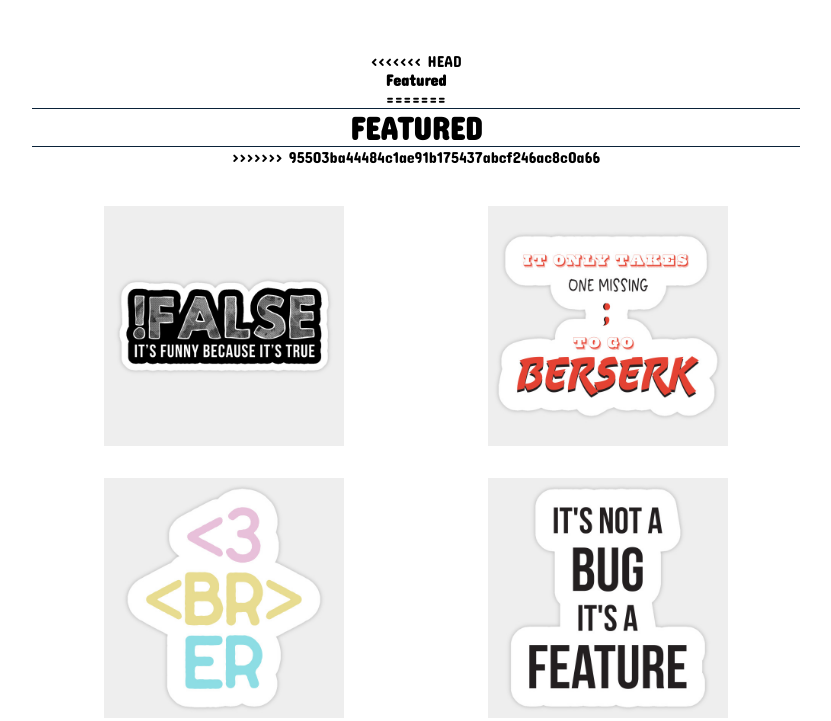
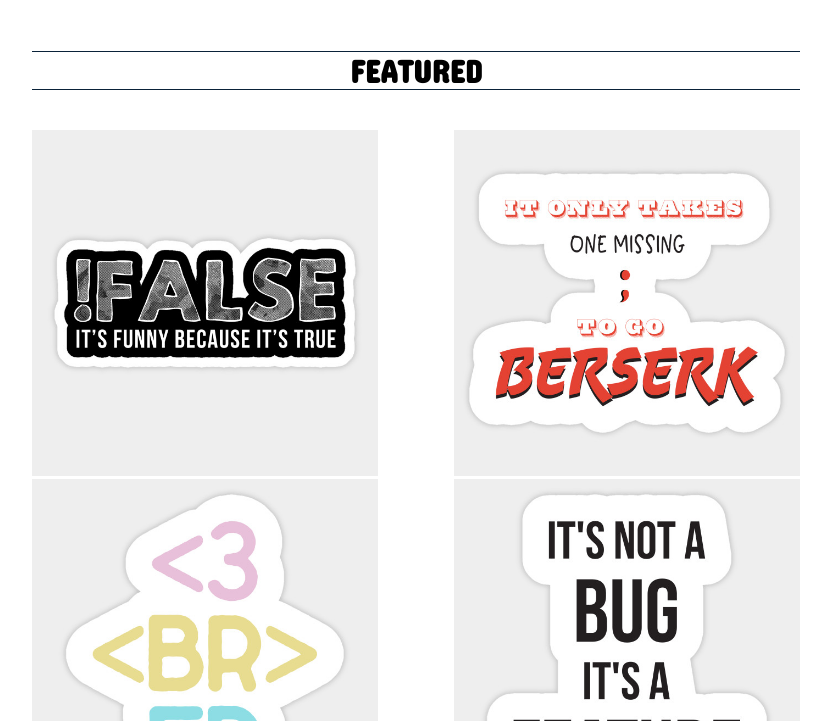
Before and after one commit to ddcaldwell87/shopApp, a plain HTML site: page index.html in a window 1280 px wide. Shown: the part 1339-2060 px from the top of the page, without its empty margins (224-1055 px from the left). Drawn offline with Linux system fonts and the light colour scheme.

Commit message:
layed out featured section

```diff
--- a/index.html
+++ b/index.html
@@ -75,16 +75,13 @@
     <section id="featured-section">
 
         <div class="bar-heading">
-<<<<<<< HEAD
-            <h2>Featured</h2>
-=======
             <h1>Featured</h1>
->>>>>>> 95503ba44484c1ae91b175437abcf246ac8c0a66
         </div>
 
         <div class="sticker-grid-container">
             <div class="sticker-container" id="top-left-stick">
                 <img class="sticker" src="assets/!false.jpg" alt="">
+                <!-- <input type="submit" value="Buy Now"> -->
             </div>
             <div class="sticker-container" id="top-right-stick">
                 <img class="sticker" src="assets/berserk.jpg" alt="">
--- a/styles.css
+++ b/styles.css
@@ -180,6 +180,54 @@ nav a {
     border-bottom: 1px solid #0A2239;
 }
 
+.sticker-container:nth-child(odd) {
+    width: 45%;
+    float: left;
+}
+
+.sticker-container:nth-child(even) {
+    width: 45%;
+    float: right;
+}
+
+.sticker-container img {
+    width: 100%;
+}
+
+/* .sticker-grid-container {
+    display: flex;
+    justify-content: space-between;
+    flex-wrap: wrap;
+    max-height: 2520px;
+    height: 2520px;
+}
+
+div.sticker-container {
+    position: relative;
+    float: left;
+    overflow: hidden;
+    min-width: 200px;
+    max-width: 630px;
+    width: 100%;
+    background: #000;
+    text-align: center;
+    box-shadow: 0 0 5px rgba(0, 0, 0, 0.15);
+}
+
+div.sticker-container * {
+    box-sizing: border-box;
+}
+
+div.sticker-container img {
+    max-width: 100%;
+    vertical-align: center;
+    height: 630px;
+}
+
+div.sticker-container img {
+    position: absolute;
+} */
+/*
 .sticker-grid-container {
     display: grid;
     grid-template-columns: 1fr 1fr;
@@ -192,14 +240,23 @@ nav a {
     margin-bottom: 2em;
 }
 
+div.sticker-container:hover img {
+    opacity: 0.3;
+    filter: grayscale(100%);
+}
+
+.sticker-container.img {
+    transform: scale(0);
+}
+
 .sticker {
     height: 100%;
-}
+} */
 
-.sticker:hover {
+/* .sticker:hover {
     opacity: 0.3;
     filter: greyscale(100%);
-}
+} */
 
 /* newsletter */
 /**********************/
@@ -210,6 +267,7 @@ nav a {
     display: flex;
     justify-content: space-around;
     margin-bottom: 2.5em;
+    clear: both;
 }
 
 .newsletter div {
```
